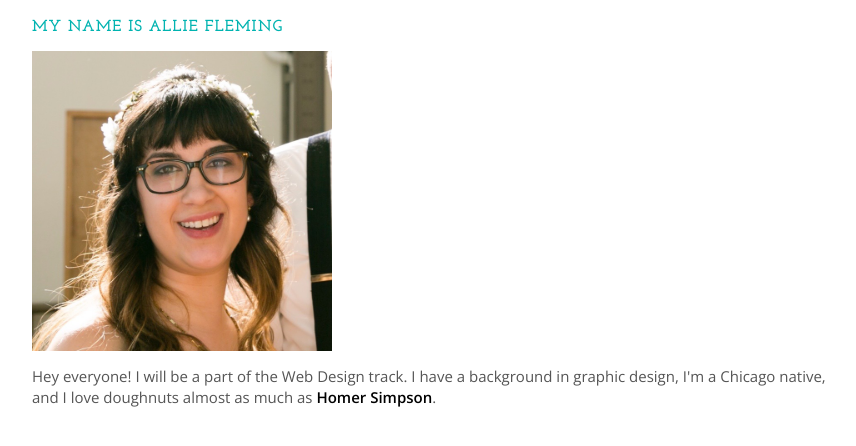
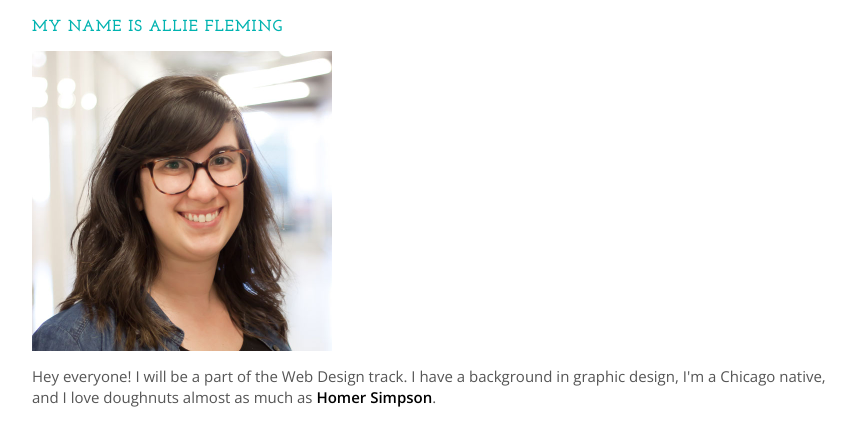
Before and after one commit to alliefleming/alliefleming.github.io, a plain HTML site: page index.html in a window 1280 px wide. Shown: the part 156-602 px from the top of the page, without its empty margins (203-1059 px from the left). Drawn offline with nearby package versions, Linux system fonts and the light colour scheme.

Commit message:
updated profile picture

```diff
--- a/index.html
+++ b/index.html
@@ -8,7 +8,7 @@
 		<div class="container">
 		<h1>Hello Startup Institute.</h1>
 		<h3>My name is Allie Fleming</h3>
-		<img src="images/Fleming_376_2.jpg" height="300"/>
+		<img src="images/IMG_0483-edit.jpg" height="300"/>
 		<p>Hey everyone! I will be a part of the Web Design track. I have a background in graphic design, I'm a Chicago native, and I love doughnuts almost as much as <a href="http://gph.is/12Ms501" target="_blank"> Homer Simpson</a>.</p>
 		</div>
 	</body>
```
Also changed, not shown: images/IMG_0483-edit.jpg (added).
